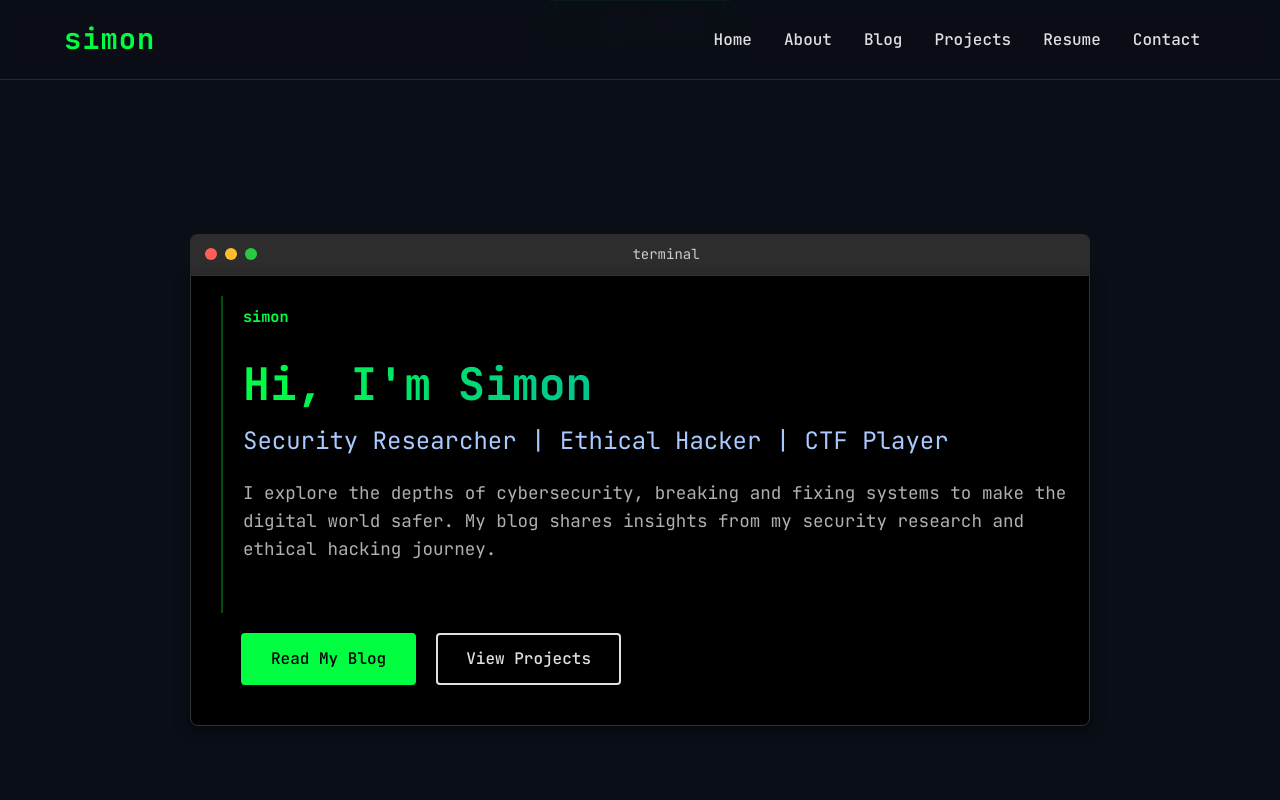
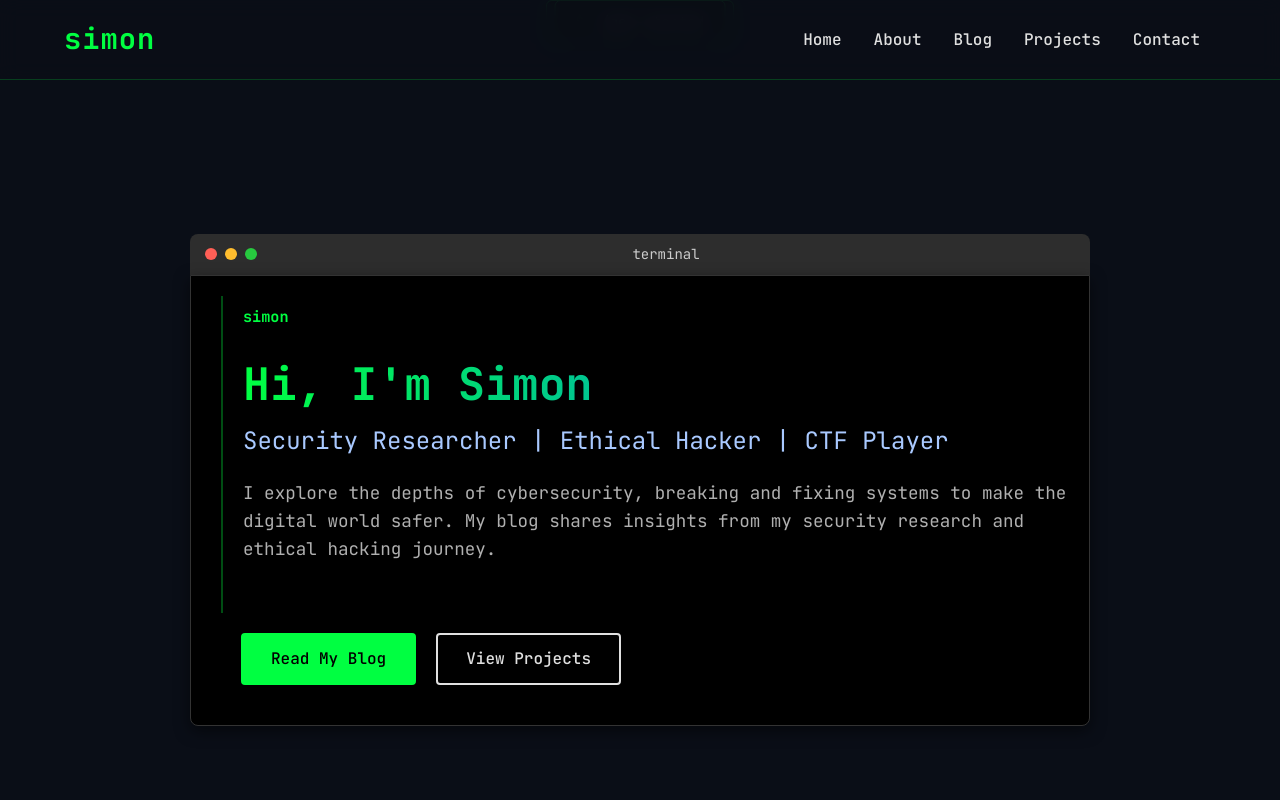
Before and after one commit to Simoon896/portfolioWebsite, a React (Vite) app: page / in a window 1280 px wide. Shown: the top 800 px of the page. Built offline with nearby package versions, Linux system fonts and the light colour scheme.

Commit message:
Rid of resume tab

```diff
--- a/src/components/Navbar.jsx
+++ b/src/components/Navbar.jsx
@@ -33,9 +33,6 @@ function Navbar() {
             <a href="#projects" className="nav-link" onClick={() => setIsOpen(false)}>Projects</a>
           </li>
           <li className="nav-item">
-            <a href="#resume" className="nav-link" onClick={() => setIsOpen(false)}>Resume</a>
-          </li>
-          <li className="nav-item">
             <a href="#contact" className="nav-link" onClick={() => setIsOpen(false)}>Contact</a>
           </li>
         </ul>
```
